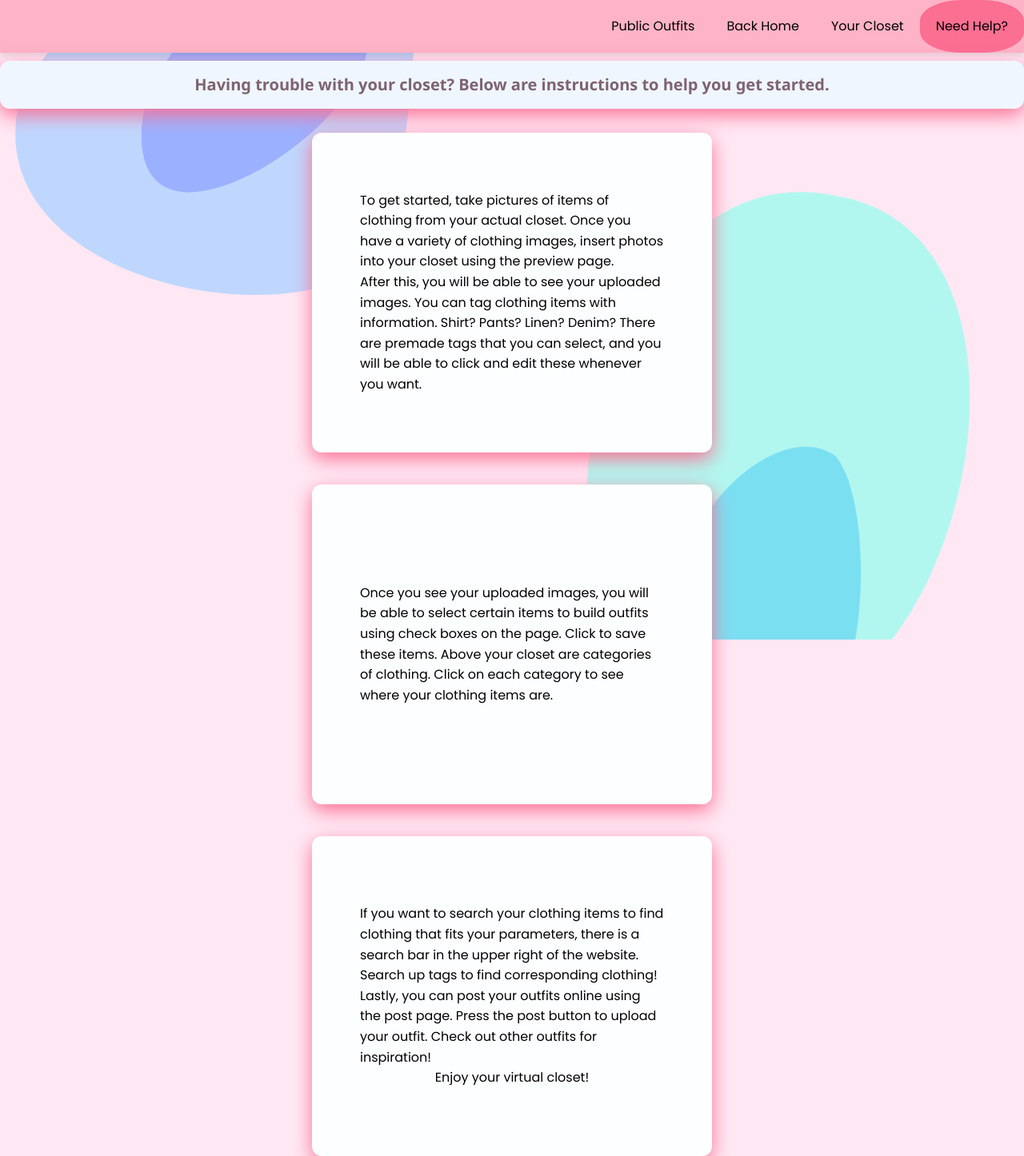
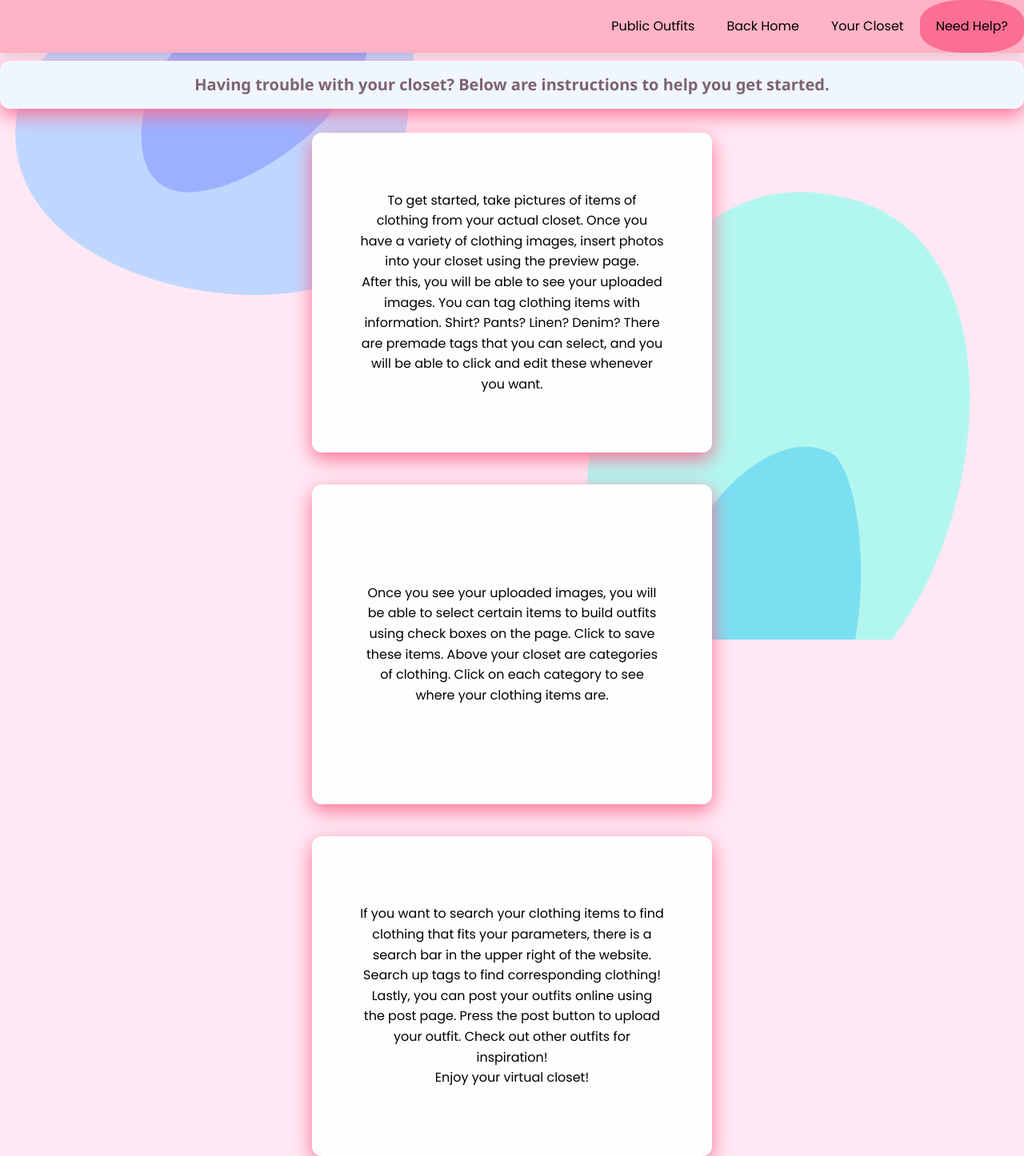
Before and after one commit to trishllamaz/fitter-critters, a plain HTML site: page help.html in a window 1280 px wide. Shown: the whole page at 80% size. Drawn offline with Linux system fonts and the light colour scheme.

Commit message:
centered the paragraphs

```diff
--- a/help.html
+++ b/help.html
@@ -51,24 +51,24 @@
   <h3>Having trouble with your closet? Below are instructions to help you get started.
   </h3>
   <div class="section1">
-    <p>To get started, take pictures of items of clothing from your actual closet.
+    <center><p>To get started, take pictures of items of clothing from your actual closet.
     Once you have a variety of clothing images, insert photos into your closet using the preview page.</p>
     <p>After this, you will be able to see your uploaded images. You can tag clothing items with information. Shirt? Pants? Linen? Denim? There are premade tags that you can select, and you will be able to click and edit these whenever you want.
-    </p>
+    </p></center>
   </div>
 
   <div class="section2">
 
-  <p>Once you see your uploaded images, you will be able to select certain items to build outfits using check boxes on the page. Click to save these items. Above your closet are categories of clothing. Click on each category to see where your clothing items are.
-  </p>
+  <center><p>Once you see your uploaded images, you will be able to select certain items to build outfits using check boxes on the page. Click to save these items. Above your closet are categories of clothing. Click on each category to see where your clothing items are.
+  </p></center>
 </div>
 
 <div class="section3">
-<p>If you want to search your clothing items to find clothing that fits your parameters, there is a search bar in the upper right of the website. Search up tags to find corresponding clothing!
+<center><p>If you want to search your clothing items to find clothing that fits your parameters, there is a search bar in the upper right of the website. Search up tags to find corresponding clothing!
 </p>
 <p>Lastly, you can post your outfits online using the post page. Press the post button to upload your outfit. Check out other outfits for inspiration!
 </p>
-<p>Enjoy your virtual closet!</p>
+<p>Enjoy your virtual closet!</p></center>
 </div>
   </body>
   </html>
```
